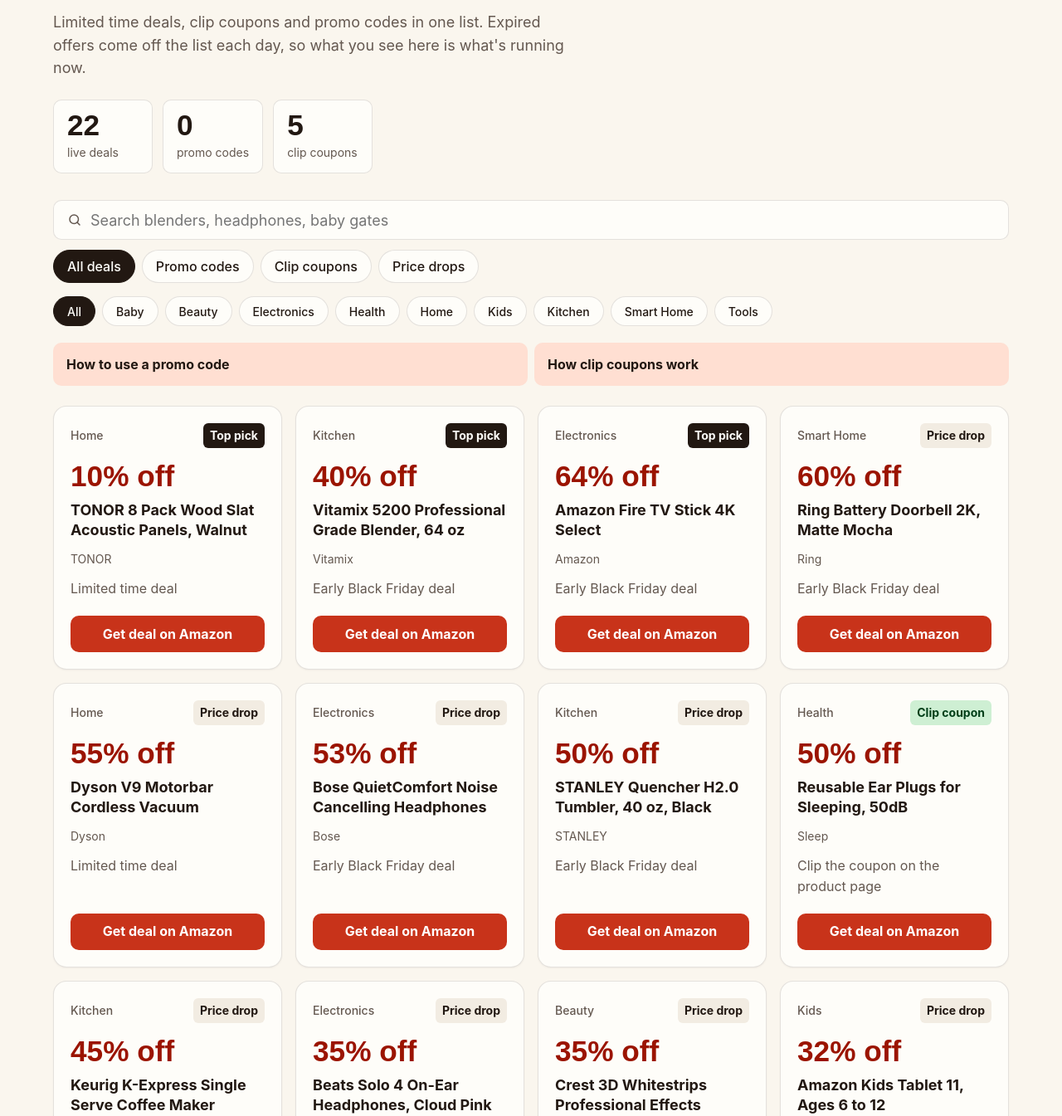
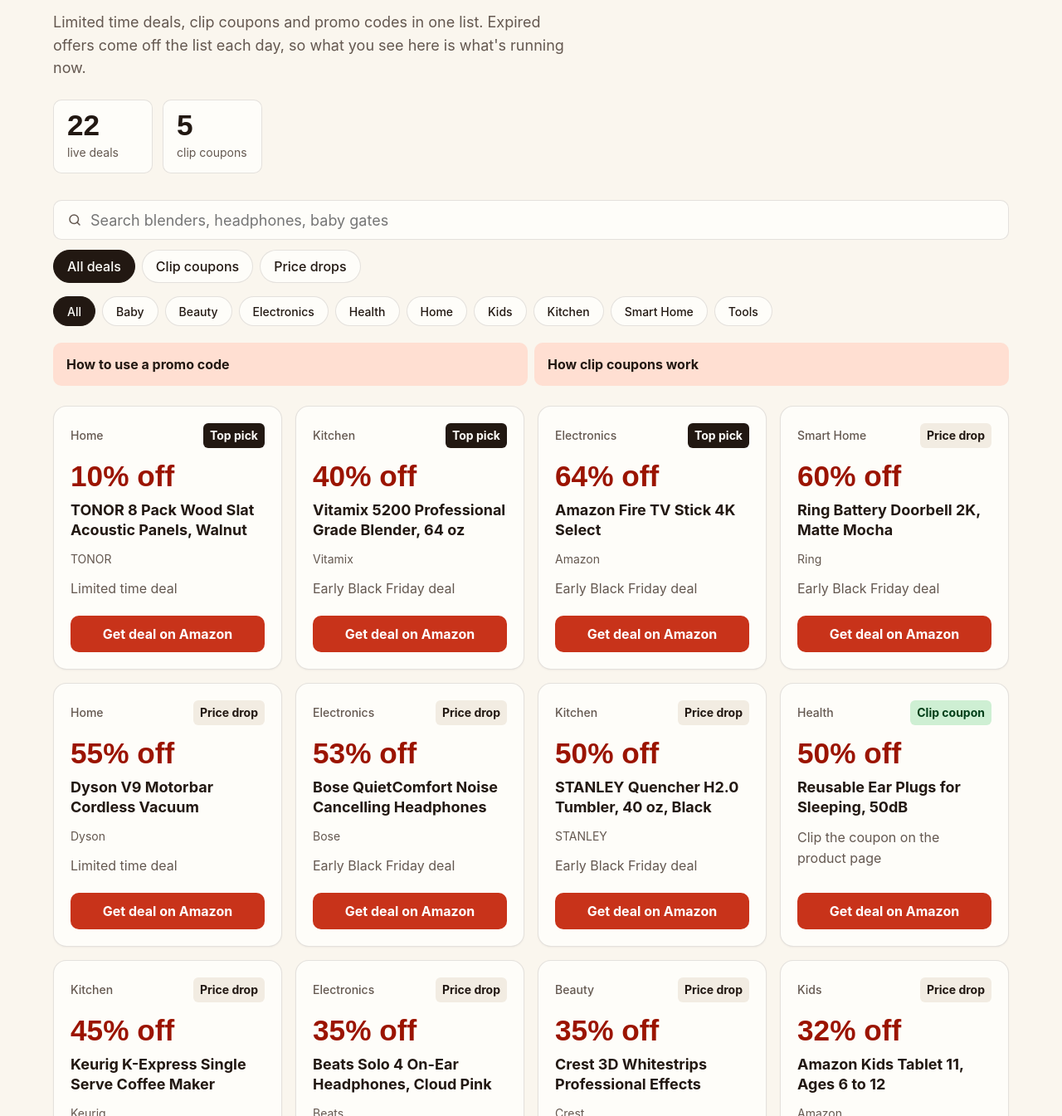
Before and after one commit to poppaserg/simon-says-save, a plain HTML site: page index.html in a window 1280 px wide. Shown: the part 371-1716 px from the top of the page at 83% size. Drawn offline with Linux system fonts and the light colour scheme; a web font is replaced by a local one.

Commit message:
Hide empty code counter, tidy brand
Co-authored-by: Perplexity <noreply@perplexity.ai>

```diff
--- a/app.js
+++ b/app.js
@@ -12,7 +12,7 @@
   function toast(msg){ const t=$('toast'); t.textContent=msg; t.classList.add('show'); clearTimeout(toast.t); toast.t=setTimeout(()=>t.classList.remove('show'),1800); }
 
   function chips(){
-    $('types').innerHTML = TYPES.map(([k,l]) => `<button type="button" class="chip" data-type="${k}" aria-pressed="${state.type===k}">${l}</button>`).join('');
+    $('types').innerHTML = TYPES.filter(([k]) => !(k==='code' && state.noCodes)).map(([k,l]) => `<button type="button" class="chip" data-type="${k}" aria-pressed="${state.type===k}">${l}</button>`).join('');
     const cats = ['All', ...new Set(state.deals.map(d => d.category))].sort((a,b)=> a==='All'?-1:b==='All'?1:a.localeCompare(b));
     $('cats').innerHTML = cats.map(c => `<button type="button" class="chip" data-cat="${esc(c)}" aria-pressed="${state.cat===c}">${esc(c)}</button>`).join('');
   }
@@ -24,7 +24,7 @@
       <div class="card-top"><span class="cat">${esc(d.category)}</span>${typeTag}</div>
       <p class="off">${esc(d.offer)}</p>
       <h2>${esc(d.title)}</h2>
-      <p class="brand">${esc(d.brand)}</p>
+      ${d.brand ? `<p class="brand">${esc(d.brand)}</p>` : ''}
       <p class="note">${esc(d.note||'')}</p>
       ${code}
       <div class="actions"><a class="btn primary" href="${link(d.asin)}" target="_blank" rel="noopener noreferrer sponsored">Get deal on Amazon</a></div>
@@ -62,7 +62,9 @@
     const dt = new Date(data.updated);
     $('updated').textContent = 'Updated ' + dt.toLocaleDateString('en-US',{month:'short',day:'numeric'}) + ', ' + dt.toLocaleTimeString('en-US',{hour:'numeric',minute:'2-digit'});
     countUp($('count'), state.deals.length);
-    countUp($('codes'), state.deals.filter(d=>d.code).length);
+    const nCodes = state.deals.filter(d=>d.code).length;
+    countUp($('codes'), nCodes);
+    if (!nCodes) { $('codes').parentElement.hidden = true; state.noCodes = true; }
     countUp($('coupons'), state.deals.filter(d=>d.type==='coupon' && !d.code).length);
     render();
   }).catch(() => { grid.innerHTML=''; $('empty').hidden=false; $('empty').querySelector('p').textContent='Deals could not load right now. Please refresh the page.'; });
--- a/deals.json
+++ b/deals.json
@@ -9,7 +9,7 @@
     {"asin":"B0HGNPTSMT","title":"Dyson V9 Motorbar Cordless Vacuum","brand":"Dyson","category":"Home","type":"deal","offer":"55% off","note":"Limited time deal","code":null},
     {"asin":"B0CCZ1SQ8G","title":"Bose QuietComfort Noise Cancelling Headphones","brand":"Bose","category":"Electronics","type":"deal","offer":"53% off","note":"Early Black Friday deal","code":null},
     {"asin":"B0CP9Z1S51","title":"STANLEY Quencher H2.0 Tumbler, 40 oz, Black","brand":"STANLEY","category":"Kitchen","type":"deal","offer":"50% off","note":"Early Black Friday deal","code":null},
-    {"asin":"B0H8WMS58M","title":"Reusable Ear Plugs for Sleeping, 50dB","brand":"Sleep","category":"Health","type":"coupon","offer":"50% off","note":"Clip the coupon on the product page","code":null},
+    {"asin":"B0H8WMS58M","title":"Reusable Ear Plugs for Sleeping, 50dB","brand":"","category":"Health","type":"coupon","offer":"50% off","note":"Clip the coupon on the product page","code":null},
     {"asin":"B09715G57M","title":"Keurig K-Express Single Serve Coffee Maker","brand":"Keurig","category":"Kitchen","type":"deal","offer":"45% off","note":"Early Black Friday deal","code":null},
     {"asin":"B0CZPGX972","title":"Beats Solo 4 On-Ear Headphones, Cloud Pink","brand":"Beats","category":"Electronics","type":"deal","offer":"35% off","note":"Limited time deal","code":null},
     {"asin":"B00AHAWWO0","title":"Crest 3D Whitestrips Professional Effects","brand":"Crest","category":"Beauty","type":"deal","offer":"35% off","note":"Early Black Friday deal","code":null},
--- a/index.html
+++ b/index.html
@@ -73,6 +73,6 @@
 </footer>
 
 <div class="toast" id="toast" role="status" aria-live="polite"></div>
-<script src="./app.js?v=1" defer></script>
+<script src="./app.js?v=2" defer></script>
 </body>
 </html>
```
